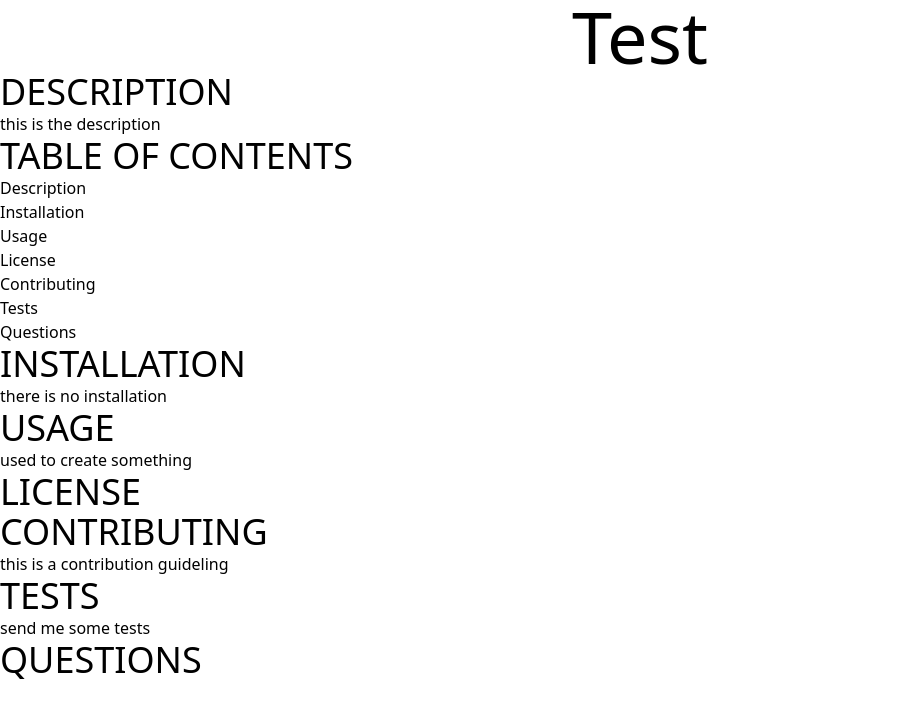
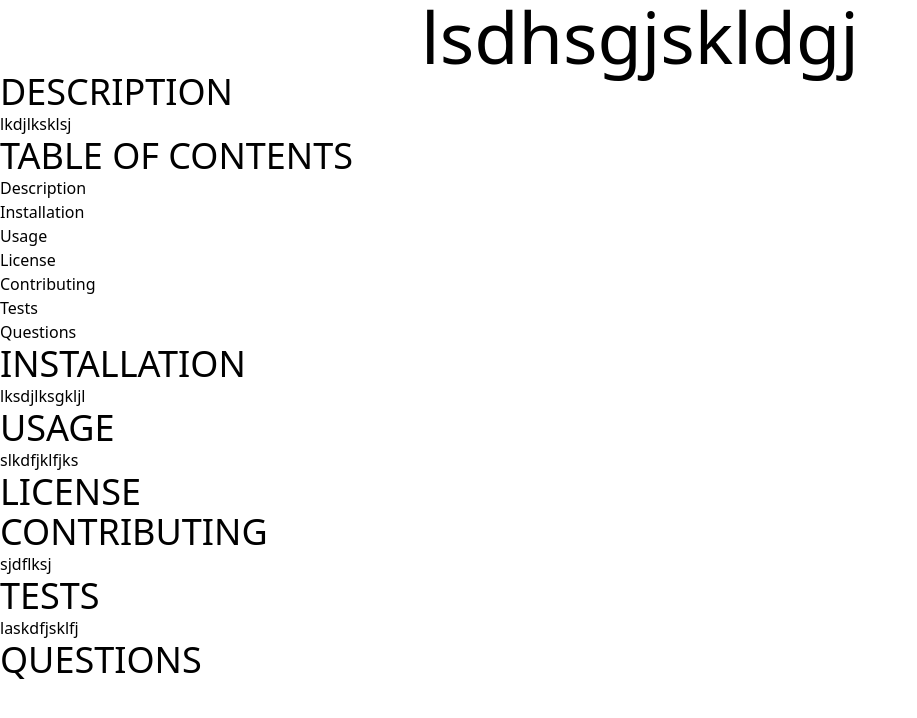
Before and after one commit to athenamw/tellMeTheFacts, a website: page index.html in a window 1280 px wide. Shown: the whole page, without its empty margins (0-917 px from the left). Drawn offline with nearby package versions, Linux system fonts and the light colour scheme.

```diff
--- a/index.html
+++ b/index.html
@@ -7,10 +7,10 @@
     <title>Tell Me The Facts</title>
 </head>
 <body>
-    <header id="title" class="text-7xl text-center">Test</header>
+    <header id="title" class="text-7xl text-center">lsdhsgjskldgj</header>
         <section id="description" class="content-between">
             <h1 class="text-4xl"> DESCRIPTION </h1>
-            <p>this is the description</p>
+            <p>lkdjlksklsj</p>
         </section>
         <section id="toc">
             <h1 class="text-4xl"> TABLE OF CONTENTS </h1>
@@ -24,12 +24,14 @@
             <li>Questions</li>
             </ol>
         </section>
+
         <section id="installation">
+
             <h1 class="text-4xl"> INSTALLATION </h1>
-            <p>there is no installation</p>
+            <p>lksdjlksgkljl</p>
         <section id="usage">
             <h1 class="text-4xl">USAGE</h1>
-            <p>used to create something</p>
+            <p>slkdfjklfjks</p>
         </section>
         <section id="license">
             <h1 class="text-4xl">LICENSE</h1>
@@ -37,11 +39,11 @@
         </section>
         <section id="contribute">
             <h1 class="text-4xl">CONTRIBUTING</h1>
-            <p>this is a contribution guideling</p>
+            <p>sjdflksj</p>
         </section>
         <section id="tests">
             <h1 class="text-4xl">TESTS</h1>
-            <p>send me some tests</p>
+            <p>laskdfjsklfj</p>
         </section>
         <section id="question">
             <h1 class="text-4xl">QUESTIONS</h1>
```
